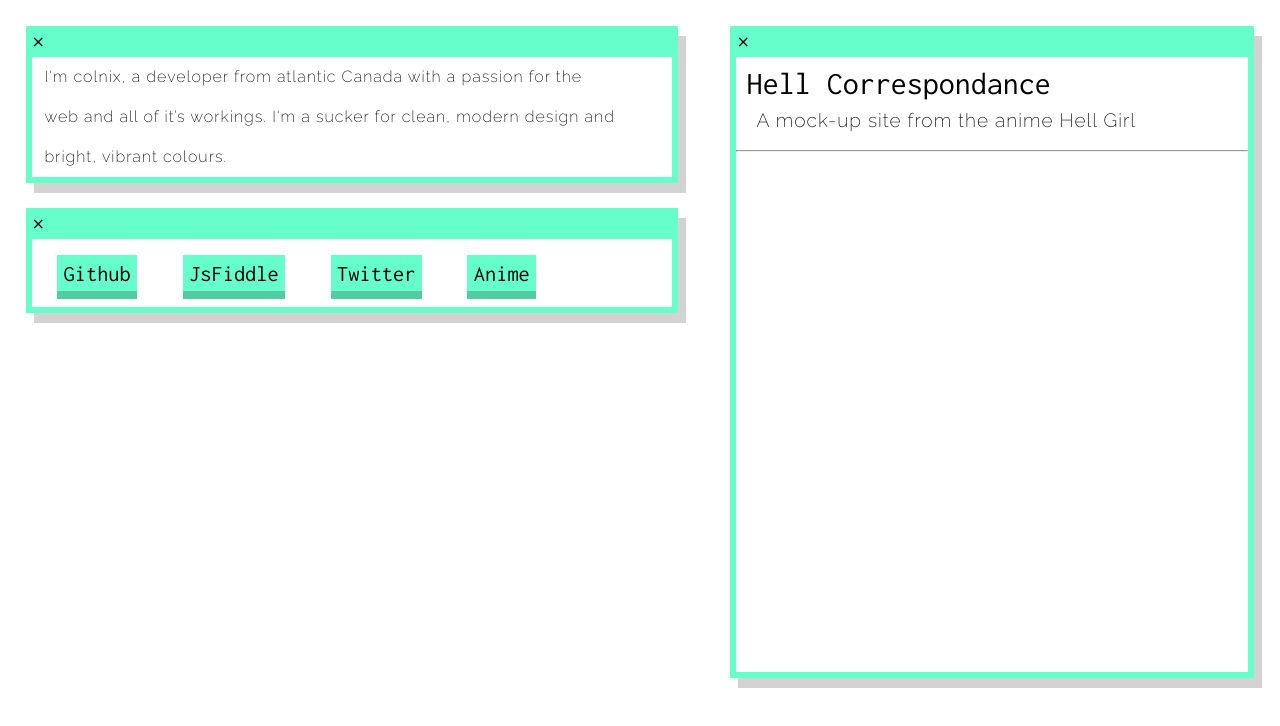
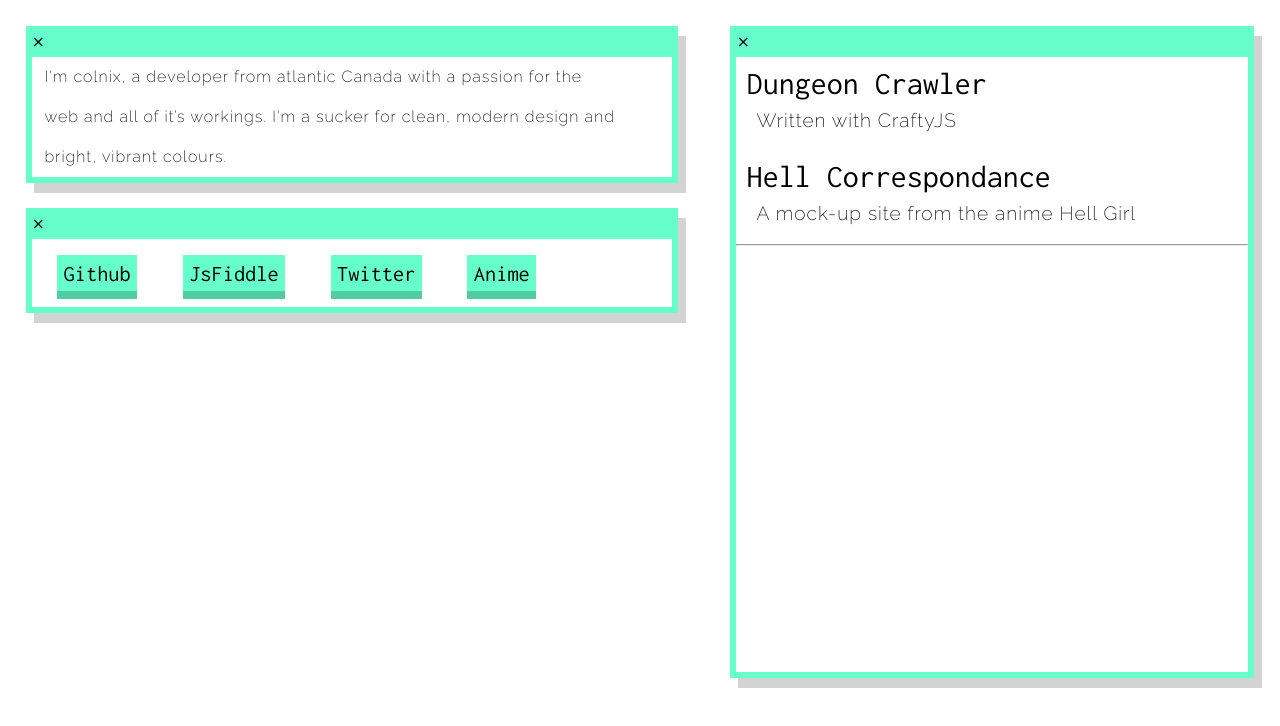
Before and after one commit to colnix/colnix.github.io, a plain HTML site: page index.html in a window 1280 px wide. Drawn offline with Linux system fonts and the light colour scheme.

Commit message:
:smile: New project

```diff
--- a/index.html
+++ b/index.html
@@ -22,6 +22,10 @@
 		<div id = 'projects_window' class = 'animated fadeInDown window'>
 			<div class = 'window_bar' title = 'Projects'>&#10799;</div>
 			<div id = 'projects_window_content' class = "window_content">
+          <div class = "project_window_item">
+          <a href = "/Dungeon-Crawler/">Dungeon Crawler</a>
+          <p>Written with CraftyJS</p>
+        </div>
         <div class = "project_window_item">
           <a href = "/Hell-Correspondence/">Hell Correspondance</a>
           <p>A mock-up site from the anime Hell Girl</p>
```
